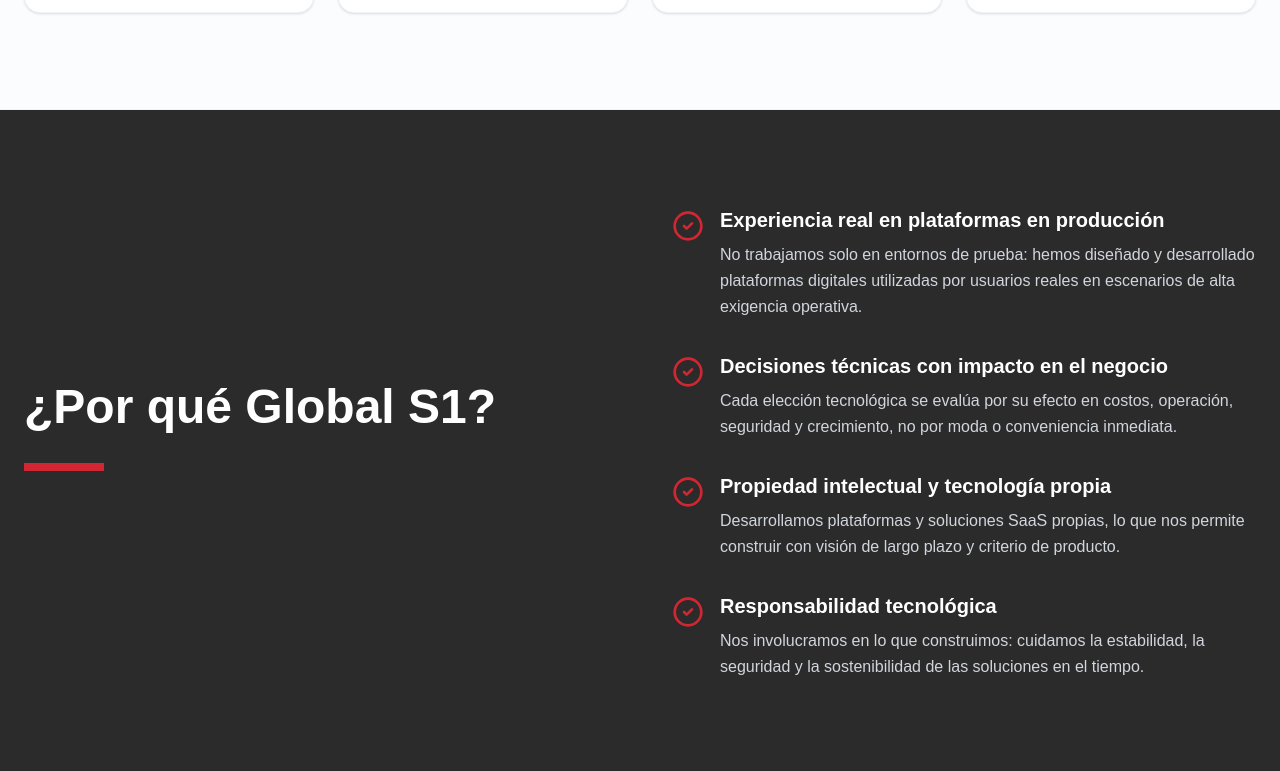
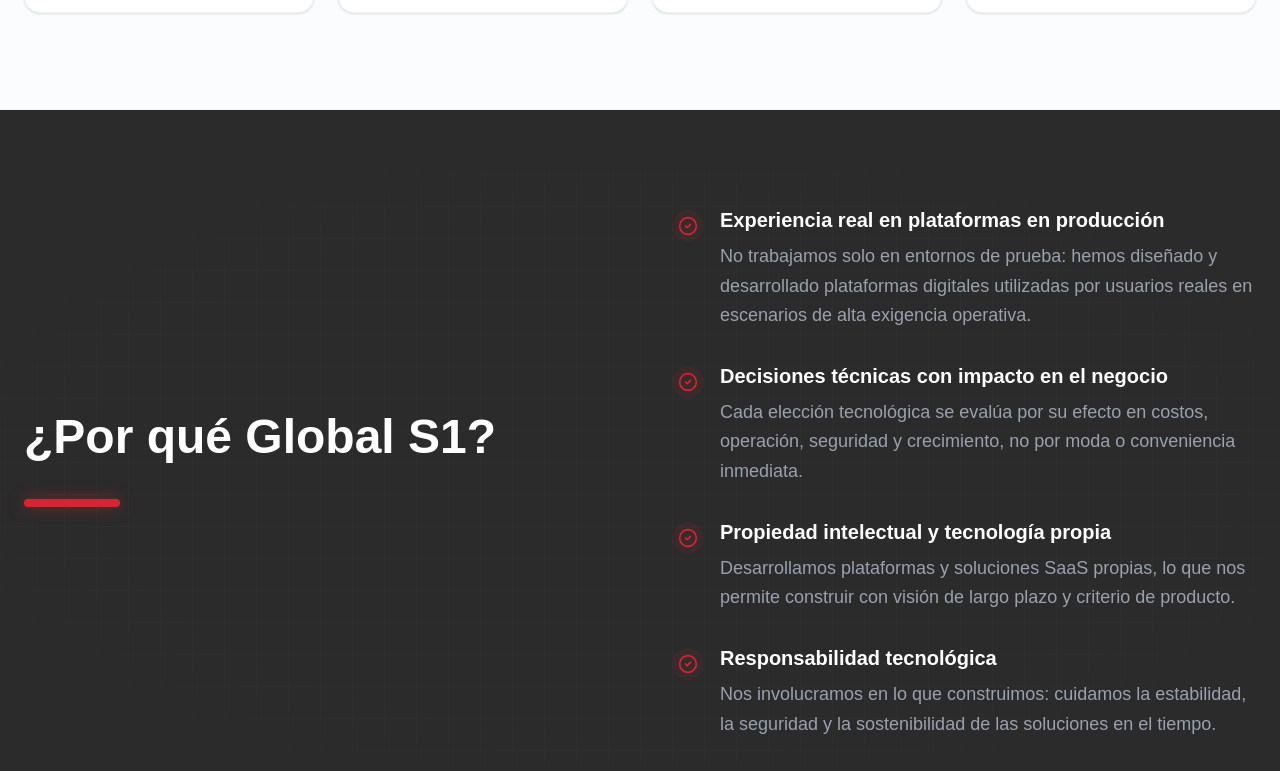
Before and after one commit to Global-S1/globalsone-webpage-fe-public, a Next.js app: page /es in a window 1280 px wide. Shown: the part 2189-2960 px from the top of the page. Built offline with nearby package versions, Linux system fonts and the light colour scheme.

Commit message:
Polish: Refine Differentials section styling

```diff
--- a/src/components/sections/differentials.tsx
+++ b/src/components/sections/differentials.tsx
@@ -1,6 +1,7 @@
 "use client"
 
 import { useTranslations } from "next-intl"
+import { motion } from "framer-motion"
 import { Section } from "@/components/ui/section"
 import { CheckCircle2 } from "lucide-react"
 
@@ -11,28 +12,49 @@
     const keys = ['experience', 'decisions', 'ip', 'responsibility']
 
     return (
-        <Section className="bg-brand-charcoal text-white">
-            <div className="grid grid-cols-1 lg:grid-cols-2 gap-16 items-center">
-                <div>
-                    <h2 className="text-3xl md:text-5xl font-bold mb-8 text-white">
+        <Section className="bg-brand-charcoal text-white relative overflow-hidden">
+            {/* Background Texture (Subtle Grid) */}
+            <div className="absolute inset-0 z-0 bg-[linear-gradient(to_right,#ffffff05_1px,transparent_1px),linear-gradient(to_bottom,#ffffff05_1px,transparent_1px)] bg-[size:32px_32px] [mask-image:radial-gradient(ellipse_60%_50%_at_50%_50%,#000_70%,transparent_100%)]"></div>
+
+            <div className="grid grid-cols-1 lg:grid-cols-2 gap-16 items-center relative z-10">
+                <motion.div
+                    initial={{ opacity: 0, x: -50 }}
+                    whileInView={{ opacity: 1, x: 0 }}
+                    viewport={{ once: true }}
+                    transition={{ duration: 0.8 }}
+                >
+                    <h2 className="text-3xl md:text-5xl font-bold mb-8 text-white leading-tight">
                         {t('title')}
                     </h2>
-                    <div className="w-20 h-2 bg-brand-red mb-8" />
-                </div>
+                    <div className="w-24 h-2 bg-brand-red mb-8 rounded-full shadow-[0_0_15px_rgba(210,38,51,0.5)]" />
+
+                    {/* Optional: Add a subtle decorative quote or tagline here if desired later */}
+                </motion.div>
 
                 <div className="space-y-8">
-                    {keys.map((key) => (
-                        <div key={key} className="flex gap-4">
-                            <CheckCircle2 className="w-8 h-8 text-brand-red flex-shrink-0 mt-1" />
+                    {keys.map((key, index) => (
+                        <motion.div
+                            key={key}
+                            initial={{ opacity: 0, x: 50 }}
+                            whileInView={{ opacity: 1, x: 0 }}
+                            viewport={{ once: true }}
+                            transition={{ delay: index * 0.1, duration: 0.6 }}
+                            className="flex gap-4 group"
+                        >
+                            <div className="flex-shrink-0 mt-1">
+                                <div className="w-8 h-8 rounded-full bg-brand-red/10 flex items-center justify-center group-hover:bg-brand-red/20 transition-colors duration-300">
+                                    <CheckCircle2 className="w-5 h-5 text-brand-red" />
+                                </div>
+                            </div>
                             <div>
-                                <h3 className="text-xl font-bold mb-2 text-white">
+                                <h3 className="text-xl font-bold mb-2 text-white group-hover:text-brand-red transition-colors duration-300">
                                     {items(`${key}.title`)}
                                 </h3>
-                                <p className="text-gray-300 leading-relaxed">
+                                <p className="text-gray-400 group-hover:text-gray-300 transition-colors duration-300 leading-relaxed text-lg">
                                     {items(`${key}.desc`)}
                                 </p>
                             </div>
-                        </div>
+                        </motion.div>
                     ))}
                 </div>
             </div>
```
